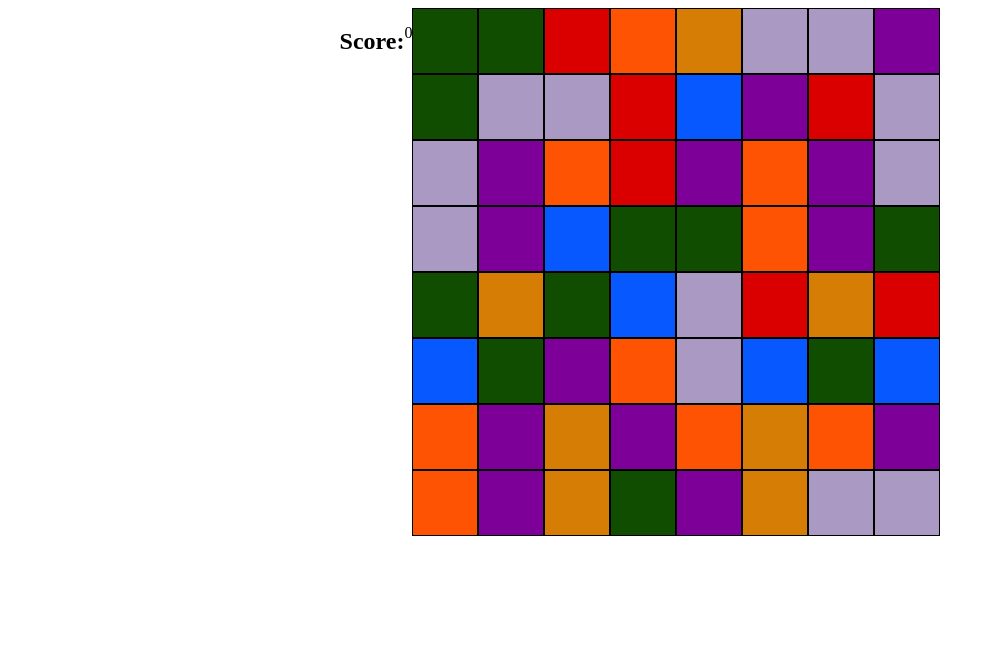
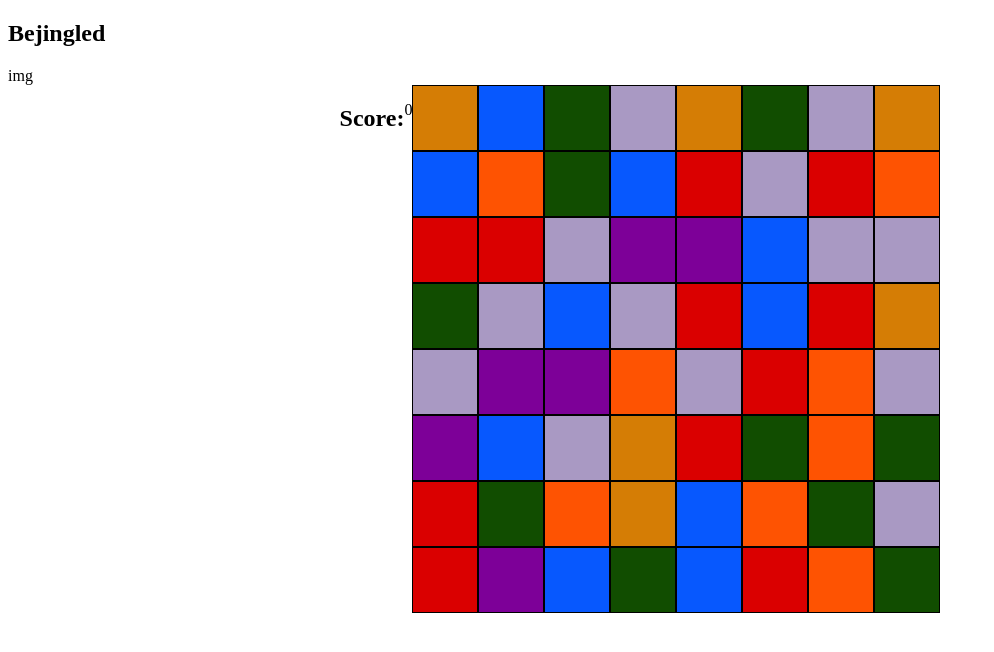
Before and after one commit to CrisM05/Bejingled, a React (Vite) app in the folder frontend/: page / in a window 1280 px wide. Shown: the top 652 px of the page, without its empty margins (0-994 px from the left). Built offline with nearby package versions, Linux system fonts and the light colour scheme.

Commit message:
70% complete

```diff
--- a/frontend/src/App.jsx
+++ b/frontend/src/App.jsx
@@ -1,17 +1,25 @@
-import React, { useState } from 'react';
+import React, { useContext, useState } from 'react';
 import Board from './components/Board';
+import NavBar from './components/NavBar';
+import boardContext from './contexts/BoardContext';
 
 const App = () => {
   const [length, setLength] = useState(8);
   const [height, setHeight] = useState(8);
+  const {canBazinga} = useContext(boardContext);
+
   return (
+    <>
+    <NavBar />
     <main>
+      {canBazinga && <p>BAZINGA</p>}
       <div id='board-wrapper'>
       {/* <input type="number" name="" id="" value={length} onChange={(e) => setLength(e.target.value)}/>
       <input type="number" name="" id="" value={height} onChange={(e) => setHeight(e.target.value)}/> */}
       <Board length={length} height={height}/>
       </div>
     </main>
+    </>
   );
 }
 
--- a/frontend/src/components/Board.jsx
+++ b/frontend/src/components/Board.jsx
@@ -1,41 +1,48 @@
-import React, { useEffect, useState } from "react";
+import React, { useContext, useEffect, useState } from "react";
 import Jewel from "./Jewel";
 import "../styles/Board.scss";
-import { findCoordsOfMatches, findHorizontalCombos, findVerticalCombos, flattenBoard, generateRandomBoard } from "../utils";
+import { bazingaBoard, stringToBoard } from "../utils";
+import boardContext from "../contexts/BoardContext";
 
 const Board = ({ length, height }) => {
-  const [board, setBoard] = useState(
-    generateRandomBoard(Array(height).fill(Array(length)))
-  );
+  const [board, setBoard] = useState(Array(8).fill(Array(8).fill("white")));
   // const [hCombos, setHCombos] = useState([]);
   // const [vCombos, setVCombos] = useState([]);
+  const [canMove, setCanMove] = useState(false);
   const [chosen, setChosen] = useState(null);
   const [badMove, setBadMove] = useState(false);
   const letters = ["A", "B", "C", "D", "E", "F", "G", "H"];
   const [score, setScore] = useState(0);
+  const { setCanBazinga } = useContext(boardContext);
+
+  const bazinga = () => {
+    const moves = bazingaBoard(board);
+    setCanMove(false);
+    // console.log(moves);
+    let pointer = 0;
+    const id = setInterval(() => {
+      setBoard(stringToBoard(moves[pointer++]));
+      // console.log(pointer);
+      if (pointer === moves.length) {
+        clearInterval(id);
+        setCanMove(true);
+        setCanBazinga(false);
+      }
+    }, 70);
+  };
 
   useEffect(() => {
-    setBoard(generateRandomBoard(board));
-    // console.log(board);
+    bazinga()
   }, []);
 
-  useEffect(() => {
-    // const horz = findHorizontalCombos(board);
-    // const vert = findVerticalCombos(board)
-    // setHCombos(horz);
-    // setVCombos(vert);
-    // if (horz.length > 0 || vert.length > 0) {
-    //   console.log(findCoordsOfMatches(horz,vert,board));
-    // }
-  },[board])
 
   return (
     <>
       <h2>Score:</h2>
       <p>{score}</p>
-      <div className={`board ${badMove ? "badMove" : ''}`}>
+      <div className={`board ${badMove ? "badMove" : ""}`}>
         {board.map((row, idx) => (
-          <span className="row" id={`row${idx}`}>
+          <span key={idx} className="row" id={`row${idx}`}>
             {row.map((el, i) => (
               <Jewel
                 key={i}
@@ -48,6 +55,9 @@ const Board = ({ length, height }) => {
                 setBadMove={setBadMove}
                 setScore={setScore}
                 score={score}
+                canMove={canMove}
+                setCanMove={setCanMove}
+                bazinga={bazinga}
               />
             ))}
           </span>
--- a/frontend/src/components/Jewel.jsx
+++ b/frontend/src/components/Jewel.jsx
@@ -1,14 +1,15 @@
-import React, { useEffect, useState } from "react";
+import React, { useContext, useEffect, useState } from "react";
 import {
   areNextToEachOther,
-  clearCoords,
-  countNumInColumn,
-  dropJewels,
   findCoordsOfMatches,
   findHorizontalCombos,
   findVerticalCombos,
   getCoordsFromString,
+  computeNextMoves,
+  stringToBoard,
+  checkForPossibleMatches
 } from "../utils.js";
+import boardContext from "../contexts/BoardContext.jsx";
 
 const Jewel = ({
   coord,
@@ -19,16 +20,20 @@ const Jewel = ({
   setBoard,
   setBadMove,
   setScore,
-  score
+  canMove,
+  setCanMove,
+  bazinga,
 }) => {
-  // let selected = false;
-  // const [selected, setSelected] = useState(false);
-  // const [color, setColor] = useState(getRandomColor());
+  const {canBazinga, setCanBazinga} = useContext(boardContext);
+  const select = (e) => {
+    if (!canMove ) {
+      return
+    }
+    let refresh = canBazinga;
 
-  const select = (e) => {
-    // console.log(coord, getCoordsFromString(coord));
     if (chosen && chosen === coord) {
       setChosen(null);
+      return;
     }
     if (chosen && areNextToEachOther(chosen, coord)) {
       let clone = JSON.parse(JSON.stringify(board));
@@ -42,14 +47,12 @@ const Jewel = ({
       clone[x2][y2] = temp;
       setBoard(clone);
       setChosen(null);
+      setCanMove(false);
       // console.log(findHorizontalCombos(clone),findVerticalCombos(clone));
       // console.log(typeof(getCoordsFromString(coord).join('')));
       let hor = findHorizontalCombos(clone);
       let ver = findVerticalCombos(clone);
       let all = findCoordsOfMatches(hor, ver, clone);
-      let count = 0;
-      let bazinga = true;
-      let cloneScore = score
       // console.log(hor);
       // console.log(ver);
       // console.log(all);
@@ -59,49 +62,50 @@ const Jewel = ({
         // all.has(getCoordsFromString(chosen).join(""))
         all.size > 0
       ) {
-        while(count < 10 && bazinga) {
-          console.log(count);
-          setBoard(clearCoords(all, clone));
-          // countNumInColumn(all).forEach(el => console.log(el));
-          clone = dropJewels(all,clone);
-          setScore(score + all.size);
-          const check = findCoordsOfMatches(findHorizontalCombos(clone),findVerticalCombos(clone),clone);
-          if (check.size === 0) {
-            bazinga = false;
+        console.clear();
+        const nextMoves = computeNextMoves(clone);
+        // console.log(nextMoves);
+        let pointer = 0;
+        const id = setInterval (() => {
+          if (Array.isArray(nextMoves[pointer])) {
+            const [str,score] = nextMoves[pointer++];
+            // console.log(str,score);
+            setBoard(stringToBoard(str));
+            if (score > 3) {
+              setScore(pre => pre +  300 + ((score - 3) * 150))
+            } else {
+              setScore(pre => pre + 300);
+            }
+          } else {
+            setBoard(stringToBoard(nextMoves[pointer++]));
           }
-          // dropJewels(all,clone);
-          hor = findHorizontalCombos(clone);
-          ver = findVerticalCombos(clone);
-          all = findCoordsOfMatches(hor, ver, clone);
-          setTimeout(() => {
-            setBoard(clone);
-          },count === 0 ? 250 : 500)
-          count++;
-        }
+          if (pointer === nextMoves.length) {
+            clearInterval(id);
+            clone = stringToBoard(nextMoves[pointer-1]);
+            if ((nextMoves.length / 3) >= 3) {
+              setCanBazinga(true);
+              refresh = true;
+            }
+            if (!checkForPossibleMatches(clone) && refresh) {
+              bazinga();
+            }
+            setCanMove(true);
 
+          }
+        },200);
       } else {
         setBadMove(true);
         setTimeout(() => {
           setBoard(original);
           setBadMove(false);
+          setCanMove(true);
         }, 500);
-
       }
     } else {
       setChosen(coord);
     }
   };
 
-  useEffect(() => {
-    // if (chosen === coord) {
-    //   setSelected((pre) => !pre);
-    //   // console.log(chosen)
-    // } else {
-    //   setSelected(false);
-    // }
-    // console.log(findHorizontalCombos(board));
-    // console.log(findVerticalCombos(board));
-  }, [board]);
 
   return (
     <p
--- /dev/null
+++ b/frontend/src/components/NavBar.jsx
@@ -0,0 +1,12 @@
+import React from 'react';
+
+const NavBar = () => {
+  return (
+    <nav>
+      <h1>Bejingled</h1>
+      img
+    </nav>
+  );
+}
+
+export default NavBar;
--- /dev/null
+++ b/frontend/src/contexts/BoardContext.jsx
@@ -0,0 +1,4 @@
+import { createContext } from "react";
+
+const boardContext = createContext();
+export default boardContext;
--- /dev/null
+++ b/frontend/src/contexts/BoardContextProvider.jsx
@@ -0,0 +1,14 @@
+import { useState } from "react";
+import BoardContext from "./BoardContext";
+
+const BoardContextProvider = ({ children }) => {
+  const [activate, setActivate] = useState(false);
+  const [canBazinga, setCanBazinga] = useState(false);
+
+  const context = { activate, setActivate, canBazinga, setCanBazinga };
+  return (
+    <BoardContext.Provider value={context}>{children}</BoardContext.Provider>
+  );
+};
+
+export default BoardContextProvider;
--- a/frontend/src/main.jsx
+++ b/frontend/src/main.jsx
@@ -1,9 +1,12 @@
-import React from 'react'
-import ReactDOM from 'react-dom/client'
-import App from './App.jsx'
+import React from "react";
+import ReactDOM from "react-dom/client";
+import App from "./App.jsx";
+import BoardContextProvider from "./contexts/BoardContextProvider.jsx";
 
-ReactDOM.createRoot(document.getElementById('root')).render(
+ReactDOM.createRoot(document.getElementById("root")).render(
   <React.StrictMode>
-    <App />
-  </React.StrictMode>,
-)
+    <BoardContextProvider>
+      <App />
+    </BoardContextProvider>
+  </React.StrictMode>
+);
--- a/frontend/src/styles/Board.scss
+++ b/frontend/src/styles/Board.scss
@@ -3,7 +3,7 @@
   // margin-right:10px;
   padding: 2rem;
   margin: auto;
-  transition: all ease 0.15s;
+  transition: all ease 0.1s;
   &:hover {
     background-color: rgba(192, 192, 192, 0.518);
     cursor: pointer;
--- a/frontend/src/utils.js
+++ b/frontend/src/utils.js
@@ -1,4 +1,3 @@
-export const getRandomColor = () => {
 const colors = [
   "#da0000",
   "#fe5302",
@@ -8,9 +7,10 @@ export const getRandomColor = () => {
   "#7d0098",
   "#a999c3",
 ];
+export const getRandomColor = () => {
   const randomNum = Math.floor(Math.random() * 7);
-  // return colors[randomNum];
-  return colors[Math.floor(Math.random() * 7)];
+  return colors[randomNum];
+  // return colors[Math.floor(Math.random() * 7)];
 };
 
 export const generateRandomBoard = () => {
@@ -90,7 +90,7 @@ export const findVerticalCombos = (board) => {
     let count = 1;
     let start = 0;
     for (let i = 1; i < board.length; i++) {
-      if (board[i][j] === board[i - 1][j]) {
+      if (board[i][j] !== 'white' && board[i][j] === board[i - 1][j]) {
         count++;
         if (count >= 3) {
           if (i === board.length - 1) {
@@ -116,7 +116,7 @@ export const findHorizontalCombos = (board) => {
     let count = 1;
     let start = 0;
     for (let j = 1; j < board[i].length; j++) {
-      if (board[i][j] === board[i][j - 1]) {
+      if (board[i][j] !=='white' && board[i][j] === board[i][j - 1]) {
         count++;
         if (count >= 3) {
           if (j === board[i].length - 1) {
@@ -189,14 +189,14 @@ export const dropJewels = (coords, board) => {
       }
     }
     // setTimeout(() => {
-      for (let i = clone.length-1; i >= 0; i--) {
-        for (let j = clone[i].length-1; j >= 0; j--) {
-          if (clone[i][j] === 'white'){
-            // console.log(clone[i][j]);
-            clone[i][j] = getRandomColor();
-          }
-        }
-      }
+    // for (let i = clone.length - 1; i >= 0; i--) {
+    //   for (let j = clone[i].length - 1; j >= 0; j--) {
+    //     if (clone[i][j] === "white") {
+    //       // console.log(clone[i][j]);
+    //       clone[i][j] = getRandomColor();
+    //     }
+    //   }
+    // }
     // },200)
     // if (check.size > 0) {
     //   // return dropJewels(check,clone);
@@ -206,17 +206,17 @@ export const dropJewels = (coords, board) => {
   return clone;
 };
 
-// export const fillBoard = (board) => {
-//   const clone = getBoardClone(board);
-//   for (let i = clone.length - 1; i > 0; i--) {
-//     for (let j = clone[i].length - 1; j >=0; j--) {
-//       if (clone[i][j] === "white") {
-//         clone[i][j] = getRandomColor();
-//       }
-//     }
-//   }
-//   return clone;
-// }
+export const fillBoard = (board) => {
+  const clone = getBoardClone(board);
+  for (let i = clone.length - 1; i >= 0; i--) {
+    for (let j = clone[i].length - 1; j >= 0; j--) {
+      if (clone[i][j] === "white") {
+        clone[i][j] = getRandomColor();
+      }
+    }
+  }
+  return clone;
+};
 
 export const countNumInColumn = (coords) => {
   const tracker = {};
@@ -246,3 +246,228 @@ export const setToArray = (set) => {
 export const getBoardClone = (board) => {
   return JSON.parse(JSON.stringify(board));
 };
+
+export const checkForPossibleMatches = (board) => {
+  for (let i = 0; i < board.length; i++) {
+    for (let j = 0; j < board[i].length; j++) {
+      const jewel = board[i][j];
+
+      // For [X,?,x] matches
+      if (j < board[i].length - 1 && jewel === board[i][j + 2]) {
+        //     [?,x,?]
+        // For [X,?,x] vertical check
+        if (i > 0 && jewel === board[i - 1][j + 1]) {
+          console.log([i, j], [i, j + 2]);
+          return true;
+        }
+        // For [X,?,x] vertical check
+        //     [?,x,?]
+        if (i < board.length - 1 && jewel === board[i + 1][j + 1]) {
+          console.log([i, j], [i, j + 2]);
+          return true;
+        }
+      }
+
+      //For [X]
+      //    [?]
+      //    [x] matches
+      if (i < board.length - 3 && jewel === board[i + 2][j]) {
+        //For [?,X,?]
+        //    [x,?,?]
+        //    [?,x,?]
+        if (j > 0 && jewel === board[i + 1][j - 1]) {
+          console.log([i, j], [i + 2, j]);
+          return true;
+        }
+        //For [?,X,?]
+        //    [?,?,x]
+        //    [?,x,?]
+        if (j < board[i].length - 1 && jewel === board[i + 1][j + 1]) {
+          console.log([i, j], [i + 2, j]);
+          return true;
+        }
+      }
+
+      //For [X,x] matches
+      if (j < board[i].length - 1 && jewel === board[i][j + 1]) {
+        //For [x,?,?,?]
+        //    [?,X,x,?]
+        if (i > 0 && j > 0 && jewel === board[i - 1][j - 1]) {
+          console.log([i, j], [i, j + 1]);
+          return true;
+        }
+        //For [?,?,?,x]
+        //    [?,X,x,?]
+        if (i > 0 && j < board[i].length - 1 && jewel === board[i - 1][j + 2]) {
+          console.log([i, j], [i - 1, j + 1]);
+          return true;
+        }
+        //For [?,X,x,?]
+        //    [x,?,?,?]
+        if (i < board.length - 1 && j > 0 && jewel === board[i + 1][j - 1]) {
+          console.log([i, j], [i, j + 1]);
+          return true;
+        }
+        //For [?,X,x,?]
+        //    [?,?,?,x]
+        if (
+          i < board.length - 1 &&
+          j < board[i].length - 2 &&
+          jewel === board[i + 1][j + 2]
+        ) {
+          console.log([i, j], [i + 1, j + 1]);
+          return true;
+        }
+        //For [x,?,X,x,]
+        if (j > 1 && jewel === board[i][j - 2]) {
+          console.log([i, j], [i, j + 1]);
+          return true;
+        }
+        //For [X,x,?,x]
+        if (j < board[i].length - 2 && jewel === board[i][j + 3]) {
+          console.log([i, j], [i, j + 3]);
+          return true;
+        }
+      }
+
+      //For [X]
+      //    [x]
+      if (i < board.length - 1 && jewel === board[i + 1][j]) {
+        //For [x,?,?]
+        //    [?,X,?]
+        //    [?,x,?]
+        if (i > 0 && j > 0 && jewel === board[i - 1][j - 1]) {
+          console.log([i, j], [i + 1, j]);
+          return true;
+        }
+        //For [?,?,x]
+        //    [?,X,?]
+        //    [?,x,?]
+        if (i > 0 && j < board[i].length - 1 && jewel === board[i - 1][j + 1]) {
+          console.log([i, j], [i + 1, j]);
+          return true;
+        }
+        //    [x]
+        //For [?]
+        //    [X]
+        //    [x]
+        if (i > 1 && jewel === board[i - 2][j]) {
+          console.log("randal");
+          console.log([i, j], [i + 1, j]);
+          return true;
+        }
+        //For [?,X,?]
+        //    [?,x,?]
+        //    [x,?,?]
+        if (i < board.length - 2 && j > 0 && jewel === board[i + 2][j - 1]) {
+          console.log([i,j],[i+2,j-1]);
+          return true;
+        }
+        //For [?,X,?]
+        //    [?,x,?]
+        //    [?,?,x]
+        if (
+          i < board.length - 2 &&
+          j < board[i].length &&
+          jewel === board[i + 2][j + 1]
+        ) {
+          console.log([i, j],[i + 2, j + 1]);
+          return true;
+        }
+        //    [X]
+        //For [x]
+        //    [?]
+        //    [x]
+        if (i < board.length - 3 && jewel === board[i + 3][j]) {
+          console.log([i,j],[i+3,j]);
+          return true;
+        }
+      }
+    }
+  }
+  return false;
+};
+
+export const computeNextMoves = (board) => {
+  const output = [];
+  let clone = getBoardClone(board);
+
+  let hor = findHorizontalCombos(clone);
+  let ver = findVerticalCombos(clone);
+  let all = findCoordsOfMatches(hor, ver, clone);
+
+  while (all.size > 0) {
+    clone = clearCoords(all, clone);
+    output.push([boardToString(clone), all.size]);
+    clone = dropJewels(all, clone);
+    output.push(boardToString(clone));
+    // clone = fillBoard(clone);
+    // output.push(boardToString(clone));
+    hor = findHorizontalCombos(clone);
+    ver = findVerticalCombos(clone);
+    all = findCoordsOfMatches(hor, ver, clone);
+  }
+
+  return output;
+};
+
+export const boardToString = (board) => {
+  let output = "";
+  for (const row of board) {
+    for (const jewel of row) {
+      output += jewel === "white" ? 9 : colors.indexOf(jewel);
+    }
+  }
+  return output;
+};
+
+export const stringToBoard = (str) => {
+  const output = [[], [], [], [], [], [], [], []];
+
+  for (let i = 0; i < str.length; i++) {
+    output[Math.floor(i / 8)].push(
+      Number(str[i]) === 9 ? "white" : colors[Number(str[i])]
+    );
+  }
+  // console.log(output);
+  return output;
+};
+
+export const clearBoard = (board) => {
+  const clone = getBoardClone(board);
+
+  for (const row of clone) {
+    for (let i = 0; i < row.length; i++) {
+      row[i]= 'white';
+    }
+  }
+
+  return clone;
+}
+
+export const bazingaBoard = (board) => {
+  const clone = clearBoard(board);
+  const output = [boardToString(clone)];
+  const newBoard = generateRandomBoard();
+
+  while(newBoard.length > 0) {
+    if (clone[0][0] === 'white' && clone[1][0] === 'white') {
+      clone[0] = newBoard.pop();
+      output.push(boardToString(clone));
+    } else {
+      for (let i = clone.length - 2; i >= 0; i--) {
+        if (clone[i][0] !== 'white' && clone[i+1][0] === 'white') {
+          clone[i+1] = clone[i].map(el => el);
+          clone[i] = Array(8).fill('white');
+        }
+      }
+      output.push(boardToString(clone));
+      if (clone[1][0] !== 'white' && clone[2][0] !== 'white') {
+        clone[0] = newBoard.pop();
+        output.push(boardToString(clone));
+      }
+    }
+  }
+
+  return output;
+}
```
Lines whose indentation alone changed are shown as unchanged.
